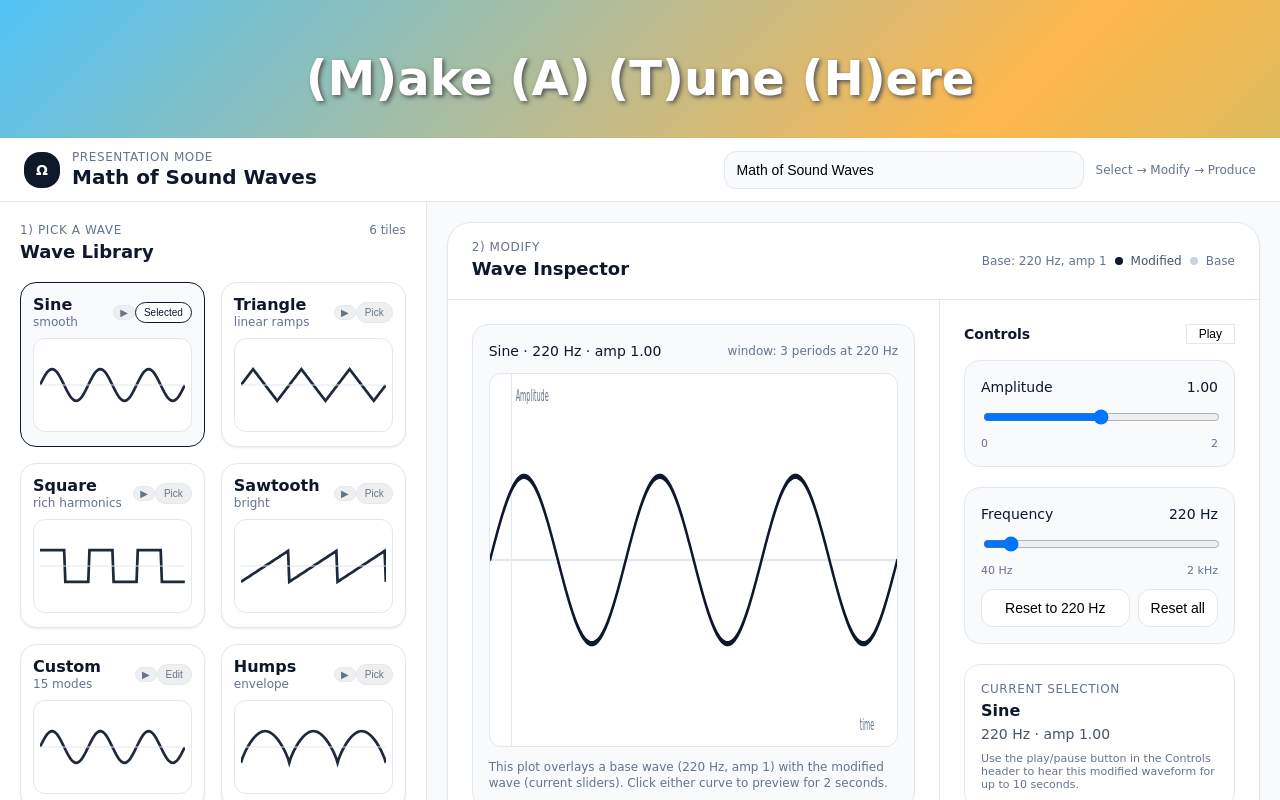
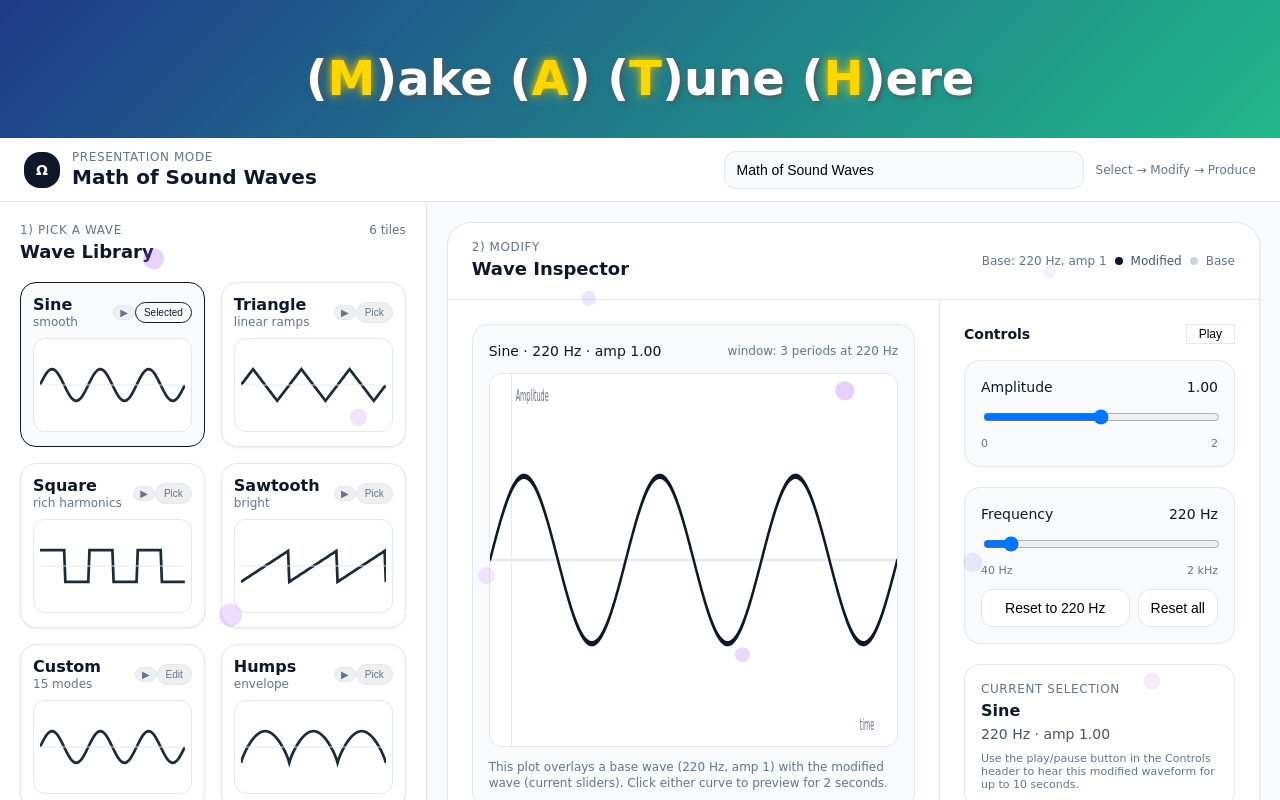
Before and after one commit to guraltsev/make_your_own_tune, a React (Vite) app: page / in a window 1280 px wide. Shown: the top 800 px of the page. Built offline with nearby package versions, Linux system fonts and the light colour scheme.

Commit message:
Make decorative bubbles visible above app background

```diff
--- a/index.html
+++ b/index.html
@@ -17,18 +17,56 @@ body {
 }
 
 #main-title {
+    position: relative;
+    z-index: 3;
     text-align: center;
     font-size: 3em;
     color: #ffffff;
     margin-top: 50px;
     text-shadow: 2px 2px 4px #555;
 }
+
+.gold-pop {
+    color: #ffd700;
+    text-shadow:
+      0 0 6px rgba(255, 215, 0, 0.8),
+      0 0 14px rgba(255, 215, 0, 0.55),
+      2px 2px 4px rgba(0, 0, 0, 0.45);
+}
+
+.bubble-layer {
+    position: fixed;
+    opacity: 0.9;
+    top: 140px;
+    left: 0;
+    right: 0;
+    bottom: 0;
+    pointer-events: none;
+    z-index: 2;
+    background-image:
+      radial-gradient(circle at 12% 18%, rgba(168, 85, 247, 0.28) 0 10px, transparent 11px),
+      radial-gradient(circle at 28% 42%, rgba(192, 132, 252, 0.25) 0 8px, transparent 9px),
+      radial-gradient(circle at 46% 24%, rgba(167, 139, 250, 0.23) 0 7px, transparent 8px),
+      radial-gradient(circle at 66% 38%, rgba(147, 51, 234, 0.26) 0 9px, transparent 10px),
+      radial-gradient(circle at 82% 20%, rgba(216, 180, 254, 0.24) 0 6px, transparent 7px),
+      radial-gradient(circle at 18% 72%, rgba(168, 85, 247, 0.22) 0 11px, transparent 12px),
+      radial-gradient(circle at 38% 66%, rgba(192, 132, 252, 0.20) 0 8px, transparent 9px),
+      radial-gradient(circle at 58% 78%, rgba(147, 51, 234, 0.21) 0 7px, transparent 8px),
+      radial-gradient(circle at 76% 64%, rgba(167, 139, 250, 0.20) 0 9px, transparent 10px),
+      radial-gradient(circle at 90% 82%, rgba(192, 132, 252, 0.18) 0 8px, transparent 9px);
+}
+
+#root {
+    position: relative;
+    z-index: 1;
+}
     </style>
   </head>
 
 
   <body>
-    <h1 id="main-title">(M)ake (A) (T)une (H)ere</h1>
+    <h1 id="main-title">(<span class="gold-pop">M</span>)ake (<span class="gold-pop">A</span>) (<span class="gold-pop">T</span>)une (<span class="gold-pop">H</span>)ere</h1>
+    <div class="bubble-layer" aria-hidden="true"></div>
     <div id="root"></div>
     <script type="module" src="/src/main.tsx"></script>
   </body>
--- a/src/index.css
+++ b/src/index.css
@@ -16,7 +16,7 @@ body {
   margin: 0;
   min-width: 320px;
   min-height: 100vh;
-  background: linear-gradient(135deg, #4FC3F7, #FFB74D, #81C784);
+  background: linear-gradient(135deg, #1e3a8a 0%, #22ff88 100%);
   font-family: 'Comic Sans MS', cursive, sans-serif;
 
 }
```
